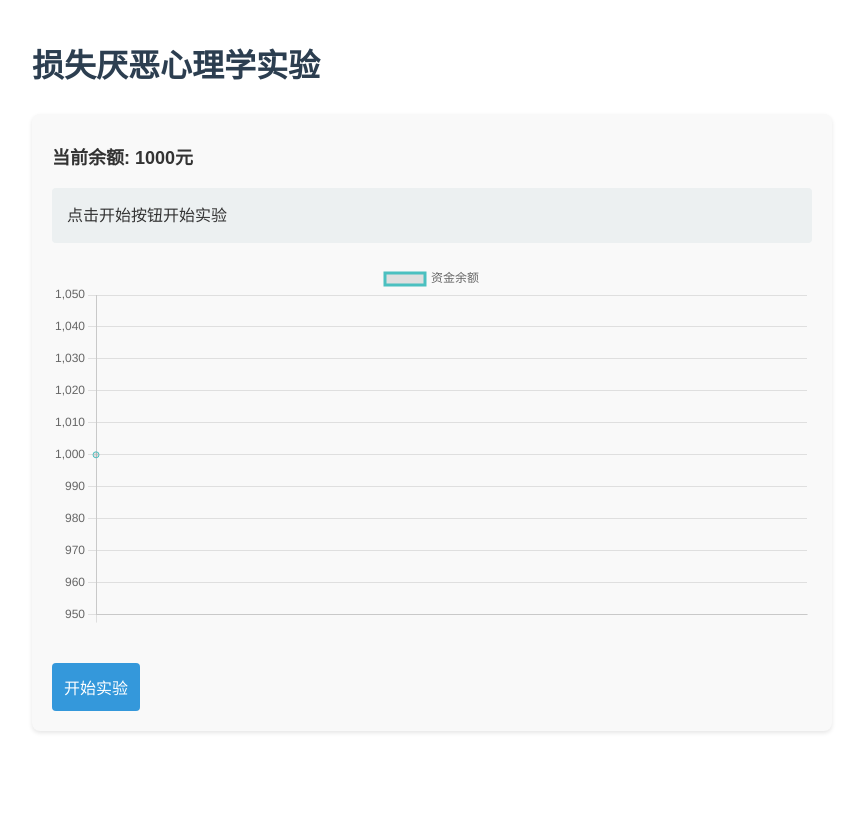
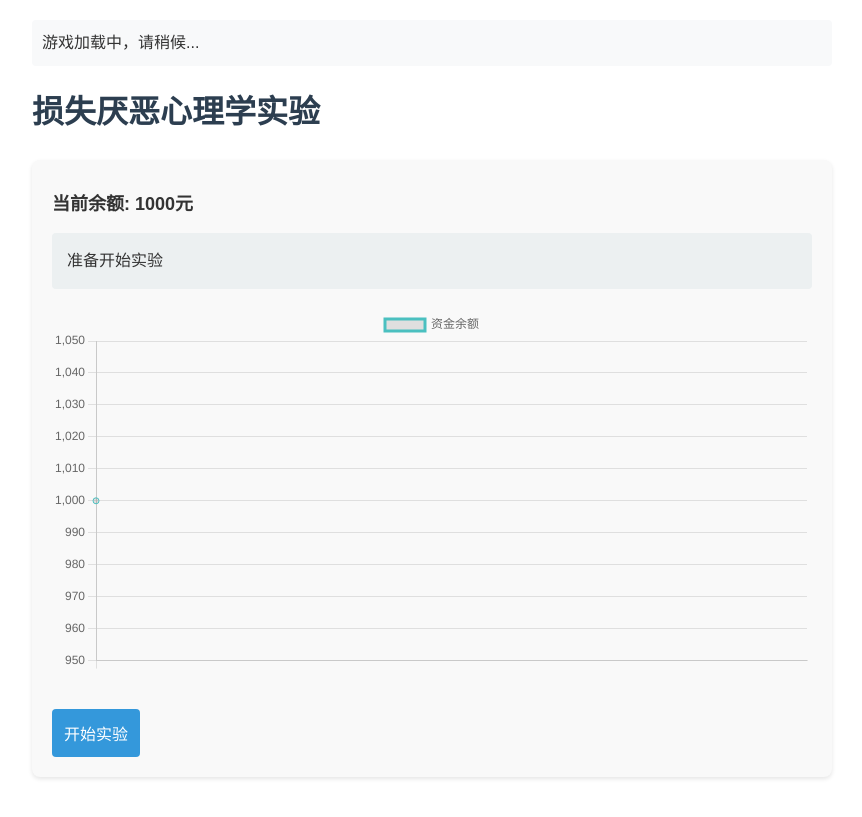
Before and after one commit to mynameisczj/htmlgame, a plain HTML site: page index.html in a window 1280 px wide. Shown: the whole page, without its empty margins (208-1070 px from the left). Drawn offline with nearby package versions, Linux system fonts and the light colour scheme.

Commit message:
Update index.html

```diff
--- a/index.html
+++ b/index.html
@@ -70,14 +70,22 @@
         .consent-checkbox {
             margin: 15px 0;
         }
+        #loading-message {
+            padding: 10px;
+            background: #f8f9fa;
+            border-radius: 4px;
+            margin-bottom: 20px;
+        }
     </style>
 </head>
 <body>
+    <div id="loading-message">游戏加载中，请稍候...</div>
+
     <h1>损失厌恶心理学实验</h1>
 
     <div class="game-container">
         <div id="balance-display">当前余额: 1000元</div>
-        <div id="result-output">点击开始按钮开始实验</div>
+        <div id="result-output">准备开始实验</div>
         <div id="chart-container">
             <canvas id="balance-chart"></canvas>
         </div>
@@ -98,7 +106,7 @@
             <input type="checkbox" id="consent-checkbox">
             <label for="consent-checkbox">我同意提交匿名实验数据</label>
         </div>
-        <button id="submit-data-btn" disabled>提交数据</button>
+        <button id="submit-data-btn" class="choice-btn" disabled>提交数据</button>
     </div>
 
     <!-- 隐藏的GitHub Issues表单 -->
@@ -111,6 +119,7 @@
         <input type="hidden" name="labels" value="experiment-data">
     </form>
 
-    <script src="./js/game.js"></script>
+    <!-- 使用相对路径加载JS文件 -->
+    <script src="js/game.js"></script>
 </body>
 </html>
```
